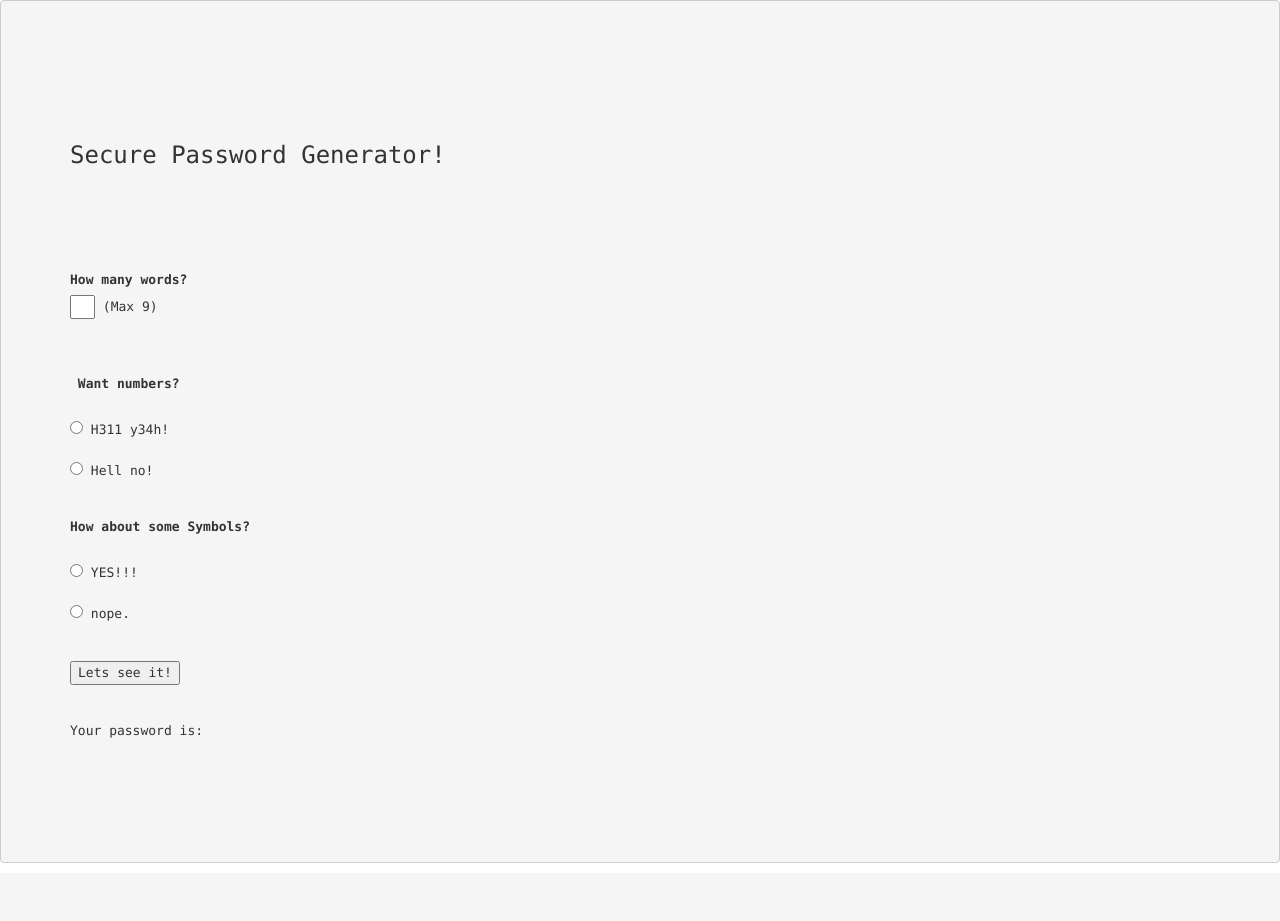
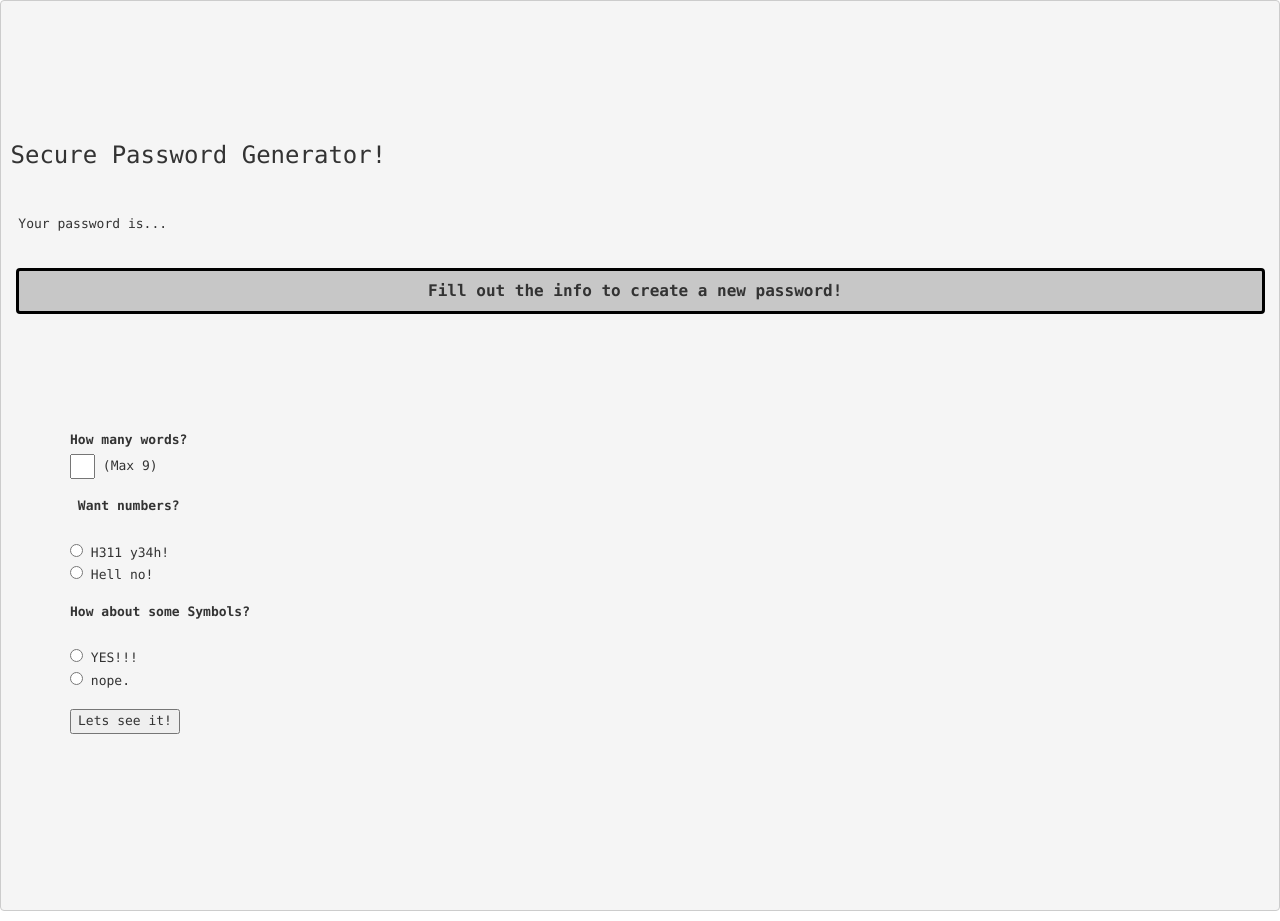
Before and after one commit to KlausRaynor/p2, a PHP site: page / in a window 1280 px wide. Before the commit the page ends 863 px from the top, so only its background shows below. Run offline with PHP 8.4, Linux system fonts and the light colour scheme; data that the repository does not hold is empty; some libraries are stand-ins or nearby versions.

Commit message:
added README.  Re-added style.css to style the password div.  Modified my brainzzz.php to include handling when user enters 0.  Moved password field up from the bottom to the top, just under the header.

```diff
--- a/brainzzz.php
+++ b/brainzzz.php
@@ -1,19 +1,26 @@
 <?php
 
-$wordBank = array('Bob', 'Susan', 'Jerry', 'Alecia', 'Peter', 'John', 'LH', 'Jason', 'Amy', 'Klaus');
-$password = 'Your password is: ';
+$wordBank = array('Bob', 'Susan', 'Jerry', 'Alecia', 'Peter', 'John', 'Lh', 'Jason', 'Amy', 'Klaus', 'llama', 'Quechua', 'North', 'America', 'Fossil', 'common', 'sight', 'Connecticut', 'Early', 'Of', 'The', 'Thorough', 'Trace', 'Banana', 'General', 'Metal', 'Gear', 'Solid', 'Snake', 'Otacon', 'Sniper', 'Wolf', 'Decoy', 'Octopus', 'Ray', 'Rex', 'Gecko', 'Mark', 'Two', 'Five', 'Sixer', 'Pineapple', 'Guard', 'Alert', 'Alaska', 'Fox', 'Archipelago', 'Seal', 'Team', 'Six', 'Fortune', 'Vamp', 'Fatman', 'Cyber', 'Ninja', 'Cyborg', 'Psycho', 'Mantis', 'Raven', 'Liquid', 'Colonel', 'Campbell', 'Naomi', 'Emma', 'Paramedic', 'Sigint', 'Fear', 'Sorrow', 'Pain', 'Rage', 'Joy', 'Meme', 'Gene', 'Philanthropy', 'Chico', 'Phantom', 'Pain', 'Big', 'Boss', 'David', 'Pikachu', 'Diddy', 'Kong', 'Link', 'Toon', 'German', 'Beer', 'Pale', 'Ale', 'Smash', 'Bros');
+$password = 'Fill out the info to create a new password! ';
 $i = '';
 
 foreach($_GET as $key => $value) {
 
 	if($key == 'wordNumber'){
-		$symbolArray = array('!', '#', '$', '%', '?', '~', '*');
-		$randomSymbol = array_rand($symbolArray);
-		for($i = 0; $i < $value; $i++) {
-			$randomWord = array_rand($wordBank);
-			$password .= $wordBank[$randomWord].$symbolArray[$randomSymbol];
+		if($value == 0) {
+			$password = 'YOU MUST FILL IN A VALUE > 0!';
+			break;
+		} else {
+			$symbolArray = array('!', '#', '$', '%', '?', '~', '*');
+			$randomSymbol = array_rand($symbolArray);
+			$password = '';
+			for($i = 0; $i < $value; $i++) {
 
+				$randomWord = array_rand($wordBank);
+				$password .= $wordBank[$randomWord].$symbolArray[$randomSymbol];
 		}
+	}
+
 	}else if($key == 'numberRadio' && $value == 'y'){
 
 			$numberArray = array('1', '2', '3', '4', '5', '6', '7', '8', '9', '0');
@@ -25,7 +32,7 @@ foreach($_GET as $key => $value) {
 			$randomSymbol = array_rand($symbolArray);
 			$password .= $symbolArray[$randomSymbol];
 		} else {
-			#$password = 'Something went wrong!!';
+
 			break;
 		}
 }
--- a/index.php
+++ b/index.php
@@ -6,57 +6,41 @@ ini_set('display_errors', 1);
 
 <!DOCTYPE HTML>
 <html>
-
+<pre>
 <head>
+<link rel="stylesheet" type = "text/css" href="style.css">
 <link rel="stylesheet" href="https://maxcdn.bootstrapcdn.com/bootstrap/3.2.0/css/bootstrap.min.css">
 <title>Problem Set 2</title>
 </head>
 <body>
-<pre>
+<h3>Secure Password Generator! </h3>
 <?php require 'brainzzz.php'; ?>
 
-<!--
-<form action ='index.php' method='GET' >
-	<input type='text' name='contestant0'><br>
-	<input type='text' name='contestant1'><br>
-	<input type='text' name='contestant2'><br>
-	<input type='text' name='contestant3'><br>
-
-	<input type='submit' value='Pick a Winner!'>
-</form>
-
-<h1>Contestants</h1>
-<?php foreach($contestants as $key => $value): ?>
-    <?=$key?> is a <?=$value?> <br>
-<?php endforeach; ?>
- -->
-
-
+<p> Your password is... </p>
+<div class='password_box'><?=$password ?></div>
 <div class='container'>
-<h3>Secure Password Generator! </h3>
-
 <!--HTML Form -->
 <form action='index.php' method='GET'>
 
 <label for = 'wordNumber'>How many words?</label>
-<input maxlength=1 type=text name='wordNumber' id='number_of_words' size=1> (Max 9)<br><br>
+<input maxlength=1 type=text name='wordNumber' id='number_of_words' size=1> (Max 9)
 
 <label for= 'endNumber'> Want numbers? </label> <br>
-<input class='check' type='radio' name='numberRadio' value='y'> H311 y34h! </input><br>
-<input class='check' type='radio' name='numberRadio' value='n'> Hell no!</input><br>
+<input class='check' type='radio' name='numberRadio' value='y'> H311 y34h! </input>
+<input class='check' type='radio' name='numberRadio' value='n'> Hell no!</input>
 
 <label for='endSymbols'>How about some Symbols?</label><br>
-<input class='check' type='radio' name='symbolRadio' value='y'> YES!!! </input><br>
-<input class='check' type='radio' name='symbolRadio' value='n'> nope.</input><br>
+<input class='check' type='radio' name='symbolRadio' value='y'> YES!!! </input>
+<input class='check' type='radio' name='symbolRadio' value='n'> nope.</input>
 
 <input class='submit' type='submit' class='submit_btn' value='Lets see it!'>
 </form>
 
-<div class='password_box'><?=$password ?></div>
 
 
 </div>
 
+
+</body>
 </pre>
-</body>
 </html>
--- /dev/null
+++ b/style.css
@@ -0,0 +1,11 @@
+.password_box{
+	background-color: #C7C7C7;
+	border-radius: 4px;
+	padding: 9px;
+	margin: 5px;
+	border: solid black;
+	font-size: 16px;
+	font-weight: bold;
+	text-align: center;
+	overflow: auto;
+}
```
Also changed, not shown: README.md (added).
